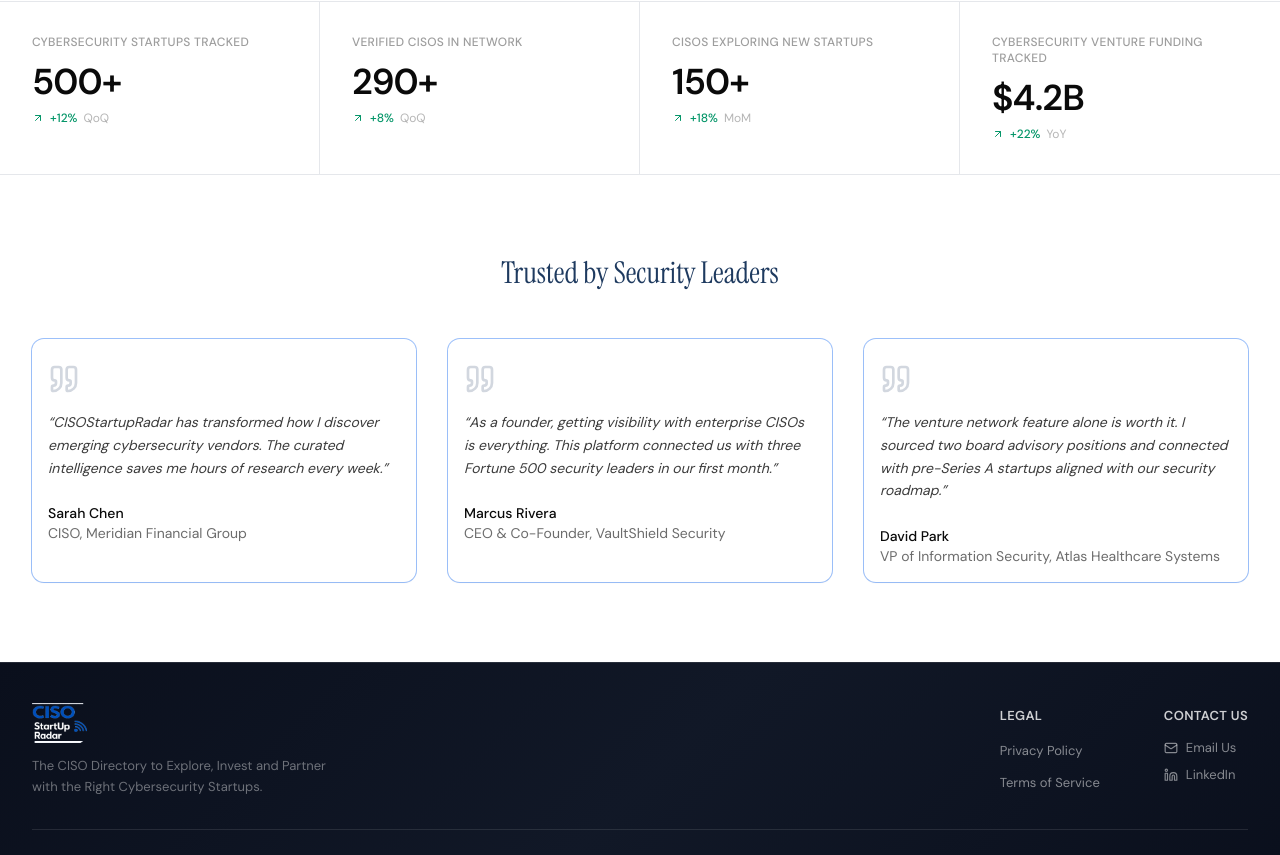
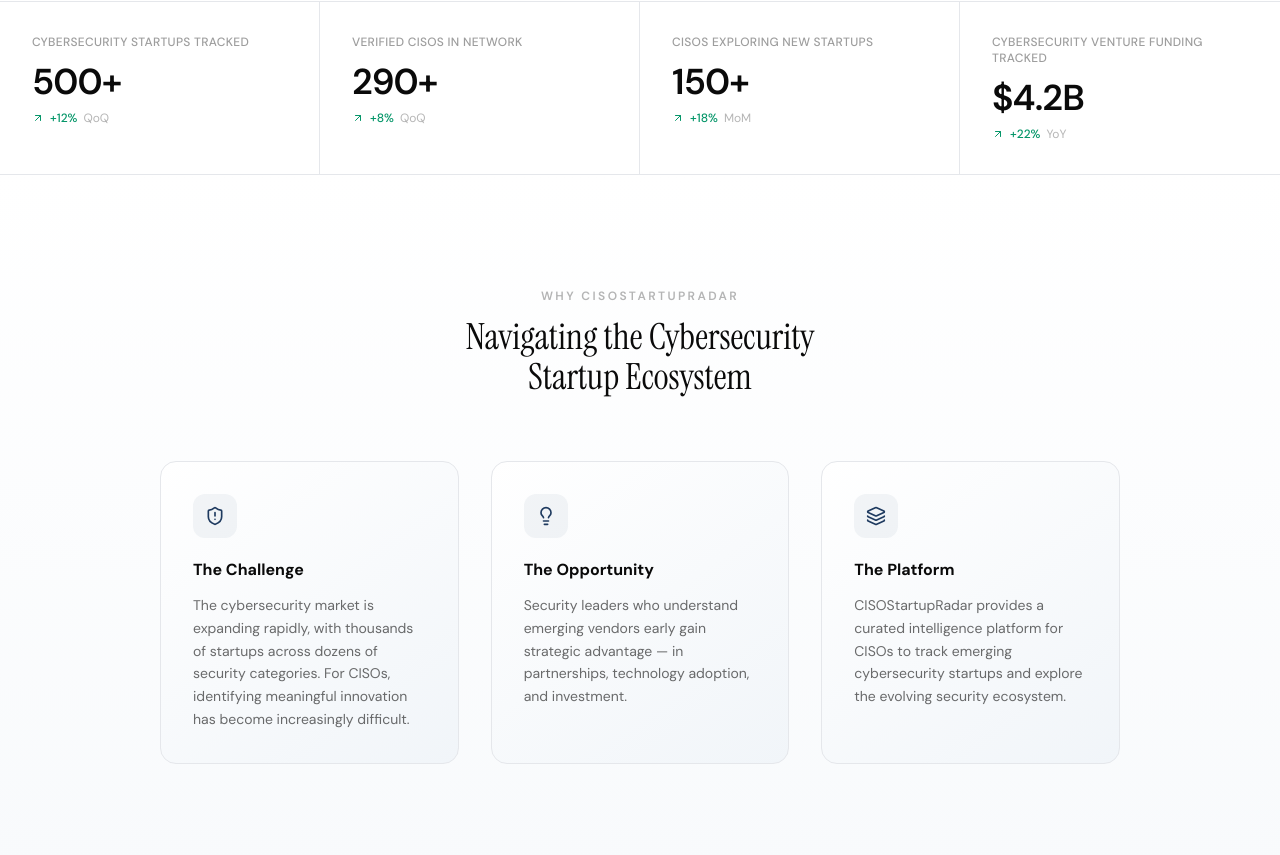
Before and after one commit to Sydmhz/ciso-startup-radar, a Next.js app: page / in a window 1280 px wide. Shown: the part 665-1520 px from the top of the page. Built offline with nearby package versions, Linux system fonts and the light colour scheme.

Commit message:
feat: replace testimonials with ecosystem section (Challenge, Opportunity, Platform)

```diff
--- a/src/app/(public)/page.tsx
+++ b/src/app/(public)/page.tsx
@@ -1,9 +1,8 @@
 import type { Metadata } from "next";
 import Link from "next/link";
 import { Button } from "@/components/ui/button";
-import { Card, CardContent } from "@/components/ui/card";
 import { JsonLd } from "@/components/shared/json-ld";
-import { Quote, ArrowUpRight } from "lucide-react";
+import { ArrowUpRight, ShieldAlert, Lightbulb, Layers } from "lucide-react";
 
 export const metadata: Metadata = {
   title: "CISOStartupRadar - The Intelligence Layer for CISOs",
@@ -18,27 +17,21 @@ const metrics = [
   { value: "$4.2B", label: "Cybersecurity Venture Funding Tracked", delta: "+22%", period: "YoY" },
 ];
 
-const testimonials = [
+const pillars = [
   {
-    quote:
-      "CISOStartupRadar has transformed how I discover emerging cybersecurity vendors. The curated intelligence saves me hours of research every week.",
-    name: "Sarah Chen",
-    title: "CISO",
-    company: "Meridian Financial Group",
+    icon: ShieldAlert,
+    label: "The Challenge",
+    body: "The cybersecurity market is expanding rapidly, with thousands of startups across dozens of security categories. For CISOs, identifying meaningful innovation has become increasingly difficult.",
   },
   {
-    quote:
-      "As a founder, getting visibility with enterprise CISOs is everything. This platform connected us with three Fortune 500 security leaders in our first month.",
-    name: "Marcus Rivera",
-    title: "CEO & Co-Founder",
-    company: "VaultShield Security",
+    icon: Lightbulb,
+    label: "The Opportunity",
+    body: "Security leaders who understand emerging vendors early gain strategic advantage \u2014 in partnerships, technology adoption, and investment.",
   },
   {
-    quote:
-      "The venture network feature alone is worth it. I sourced two board advisory positions and connected with pre-Series A startups aligned with our security roadmap.",
-    name: "David Park",
-    title: "VP of Information Security",
-    company: "Atlas Healthcare Systems",
+    icon: Layers,
+    label: "The Platform",
+    body: "CISOStartupRadar provides a curated intelligence platform for CISOs to track emerging cybersecurity startups and explore the evolving security ecosystem.",
   },
 ];
 
@@ -131,31 +124,43 @@ export default function HomePage() {
         </div>
       </section>
 
-      {/* Testimonials */}
-      <section className="bg-white py-16 md:py-20">
-        <div className="max-w-7xl mx-auto px-4 sm:px-6 lg:px-8">
-          <h2 className="font-serif text-3xl text-navy text-center mb-12">
-            Trusted by Security Leaders
-          </h2>
+      {/* Ecosystem Section */}
+      <section className="py-20 md:py-28" style={{ background: 'linear-gradient(180deg, #FFFFFF 0%, #F8FAFC 100%)' }}>
+        <div className="max-w-5xl mx-auto px-4 sm:px-6 lg:px-8">
+          {/* Section header */}
+          <div className="text-center mb-16">
+            <p className="text-[12px] font-semibold uppercase tracking-[0.2em] text-[#0A0A0A]/30 mb-3">
+              Why CISOStartupRadar
+            </p>
+            <h2 className="font-serif text-3xl md:text-4xl text-[#0A0A0A] leading-tight">
+              Navigating the Cybersecurity
+              <br className="hidden sm:block" />
+              Startup Ecosystem
+            </h2>
+          </div>
+
+          {/* Pillars */}
           <div className="grid grid-cols-1 md:grid-cols-3 gap-8">
-            {testimonials.map((testimonial, i) => (
-              <Card key={i} className="bg-white border-0 shadow-sm">
-                <CardContent className="pt-2">
-                  <Quote className="h-8 w-8 text-navy/20 mb-4" />
-                  <p className="text-[#0A0A0A]/80 leading-relaxed mb-6 italic">
-                    &ldquo;{testimonial.quote}&rdquo;
+            {pillars.map((pillar, i) => {
+              const Icon = pillar.icon;
+              return (
+                <div
+                  key={i}
+                  className="relative rounded-2xl p-8 border border-[#E5E7EB] hover:shadow-lg transition-all duration-300"
+                  style={{ background: 'linear-gradient(145deg, #FFFFFF 0%, #F8FAFC 50%, #F1F5F9 100%)' }}
+                >
+                  <div className="w-11 h-11 rounded-xl flex items-center justify-center bg-[#1E3A5F]/5 mb-5">
+                    <Icon className="h-5 w-5 text-[#1E3A5F]" />
+                  </div>
+                  <h3 className="text-base font-bold text-[#0A0A0A] mb-3">
+                    {pillar.label}
+                  </h3>
+                  <p className="text-sm text-[#0A0A0A]/60 leading-relaxed">
+                    {pillar.body}
                   </p>
-                  <div>
-                    <p className="font-medium text-[#0A0A0A]">
-                      {testimonial.name}
-                    </p>
-                    <p className="text-sm text-[#0A0A0A]/60">
-                      {testimonial.title}, {testimonial.company}
-                    </p>
-                  </div>
-                </CardContent>
-              </Card>
-            ))}
+                </div>
+              );
+            })}
           </div>
         </div>
       </section>
```
